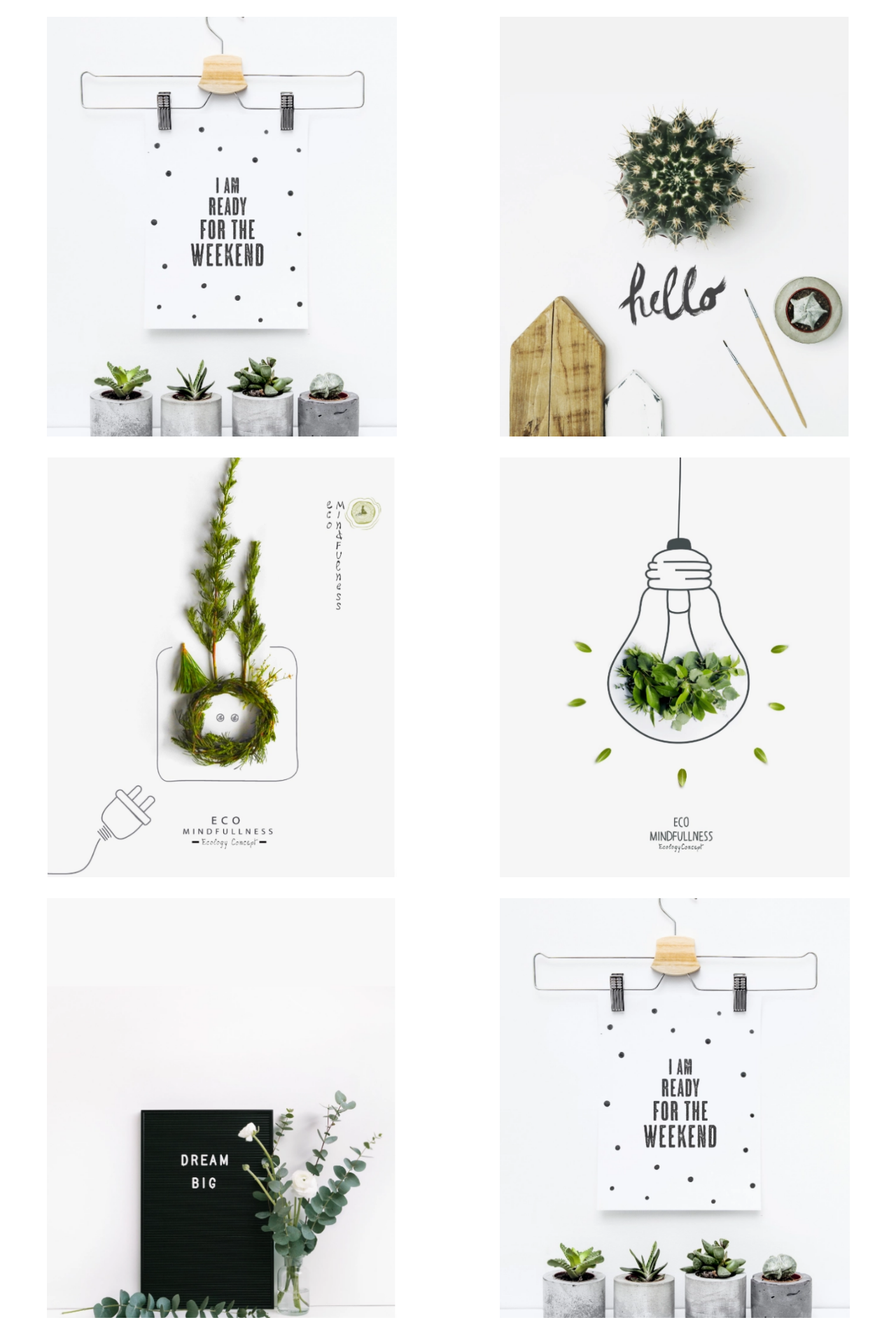
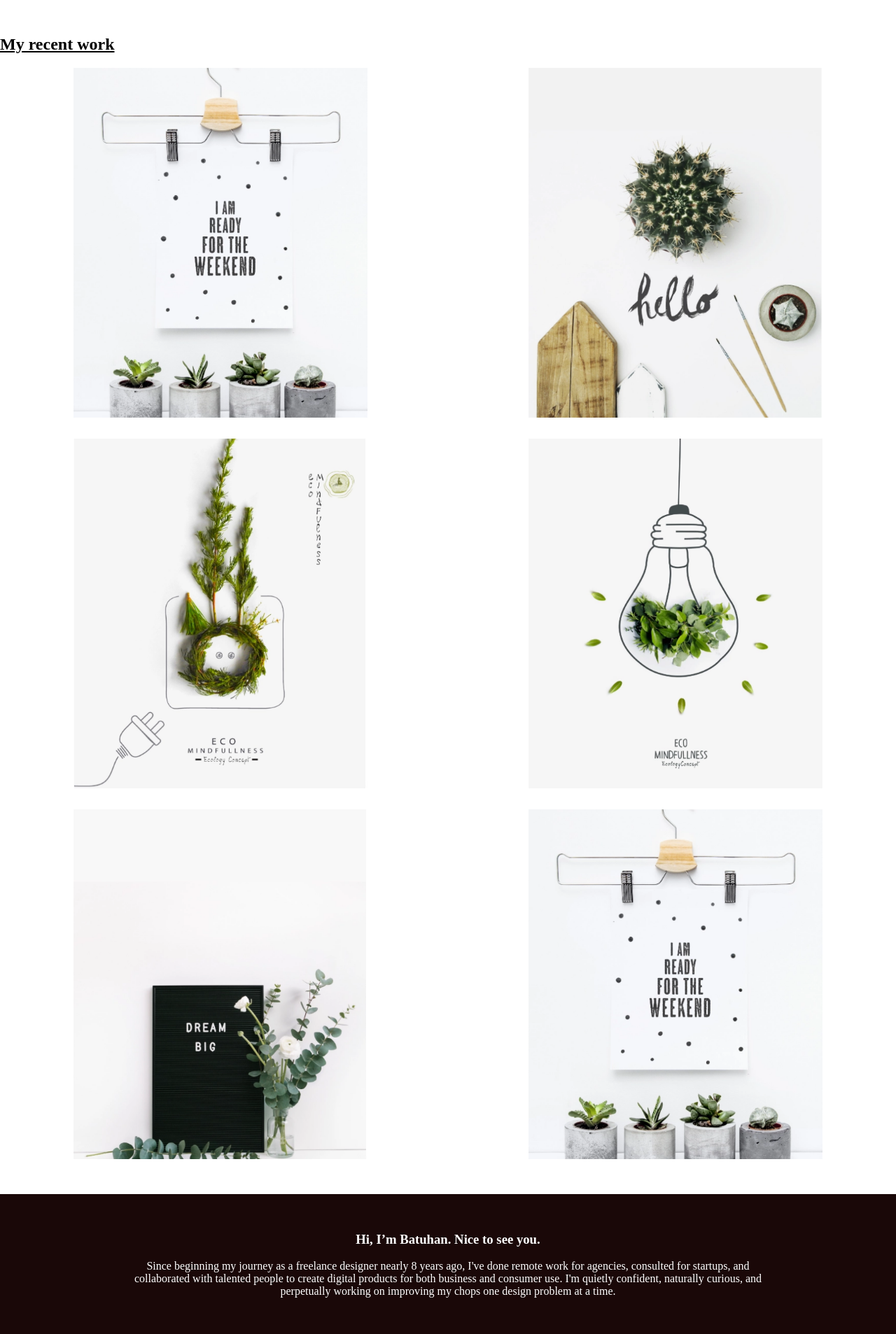
Before and after one commit to BatuhanYilmazzz/portfolio-react, a React (Create React App) app: page / in a window 1280 px wide. Shown: the part 651-2558 px from the top of the page at 70% size. Built offline with nearby package versions, Linux system fonts and the light colour scheme; a web font is replaced by a local one.

Commit message:
Footer added,card sections fixed

```diff
--- a/src/App.js
+++ b/src/App.js
@@ -2,13 +2,18 @@ import React from 'react';
 import Header from './components/Header';
 import Cards from './components/Cards';
 import './components/index.css';
+import Footer from './components/Footer';
 
 function App() {
   return (
-    <div className='App'>
-      <Header />
-      <Cards />
-    </div>
+    <React.Fragment>
+      <div className='App'>
+        <Header />
+        <h2>My recent work</h2>
+        <Cards />
+      </div>
+      <Footer />
+    </React.Fragment>
   );
 }
 
--- /dev/null
+++ b/src/components/Footer.js
@@ -0,0 +1,22 @@
+import React from 'react';
+import './index.css';
+
+const Footer = () => {
+  return (
+    <div className='footer'>
+      <div className='footer_about'>
+        <h3>Hi, I’m Batuhan. Nice to see you.</h3>
+        <p>
+          Since beginning my journey as a freelance designer nearly 8 years ago,
+          I've done remote work for agencies, consulted for startups, and
+          collaborated with talented people to create digital products for both
+          business and consumer use. I'm quietly confident, naturally curious,
+          and perpetually working on improving my chops one design problem at a
+          time.
+        </p>
+      </div>
+    </div>
+  );
+};
+
+export default Footer;
--- a/src/components/index.css
+++ b/src/components/index.css
@@ -6,21 +6,36 @@ body,
 html {
   background: #fff;
   font-family: 'Girassol', cursive;
+  margin: 0;
+  padding: 0;
 }
 
 .App {
-  max-width: 1600px;
+  max-width: 1300px;
   margin: 1rem auto;
+  width: 100%;
+}
+
+.App h2 {
+  text-decoration: underline;
+}
+.wrapper {
+  display: grid;
+  grid-gap: 30px 20px;
+  grid-template-columns: repeat(auto-fit, minmax(420px, 3fr));
+  grid-template-rows: repeat(2, 500px);
+  justify-items: center;
+  align-items: center;
 }
 
 .header {
-  height: 70vh;
   display: flex;
   flex-direction: column;
   justify-content: center;
   align-items: center;
   text-align: center;
   color: #1a0808;
+  margin-top: 3rem;
 }
 /************************NAVBARR**************************/
 .navbar {
@@ -33,7 +48,7 @@ html {
   display: flex;
   justify-content: space-between;
   width: 200px;
-  margin-top: 1rem;
+  margin: 2rem 0;
 }
 
 /******************BUTTON*****************************/
@@ -104,23 +119,17 @@ html {
 }
 
 /**********************CARD***********************************/
-.wrapper {
-  display: grid;
-  grid-gap: 30px;
-  grid-template-columns: repeat(auto-fit, minmax(420px, 1fr));
-  grid-template-rows: repeat(2, 600px);
-  justify-items: center;
-}
 
 .card {
-  width: 500px;
-  height: 600px;
+  width: 420px;
+  height: 500px;
   padding: 1.5rem;
   background: white;
   position: relative;
   display: flex;
   align-items: flex-end;
   transition: 0.4s ease-out;
+
   /*  box-shadow: 0px 7px 10px rgba(0, 0, 0, 0.5);*/
 }
 .card:hover {
@@ -190,3 +199,17 @@ html {
   background: rgba(7, 7, 7, 0.9);
   color: white;
 }
+.footer {
+  height: 200px;
+  color: #fff;
+  background-color: #1a0808;
+  display: flex;
+  justify-content: center;
+  align-items: center;
+  margin-top: 50px;
+  text-align: center;
+}
+
+.footer_about {
+  max-width: 900px;
+}
```
